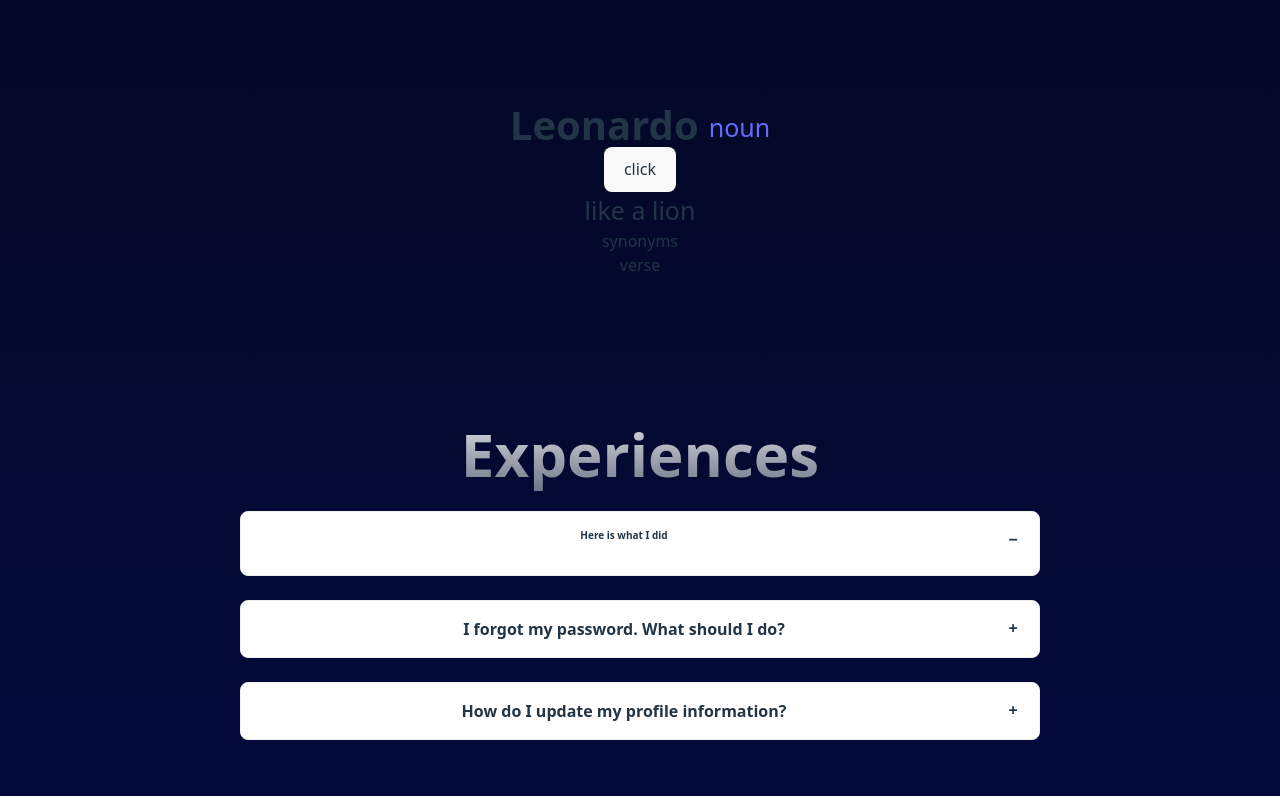
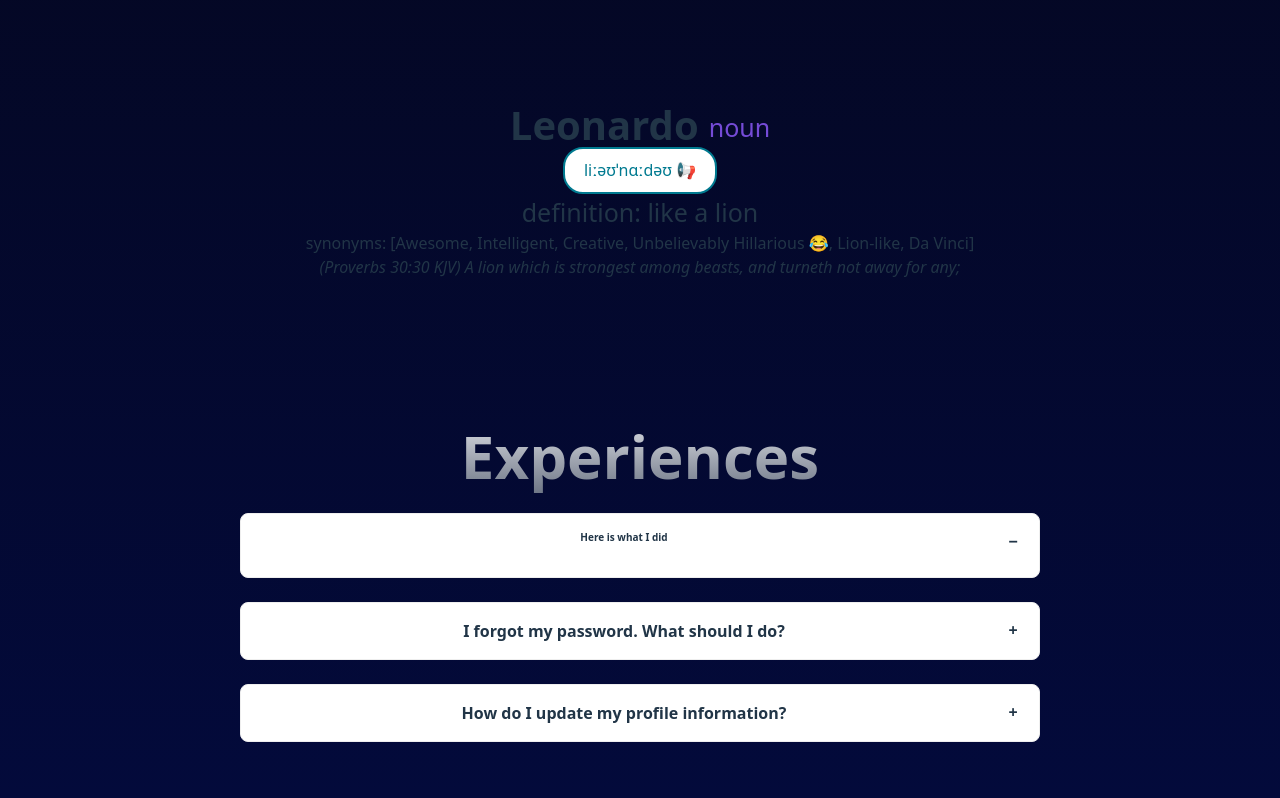
Before and after one commit to Tofudog/Personal-Website, a React (Vite) app: page / in a window 1280 px wide. Shown: the part 850-1648 px from the top of the page. Built offline with nearby package versions, Linux system fonts and the light colour scheme.

Commit message:
Complete easy outline of dictionary section

```diff
--- a/src/App.css
+++ b/src/App.css
@@ -148,6 +148,28 @@
   font-size: 25px;
 }
 
+.listen-bubble {
+  color: rgb(0, 122, 144);
+  background-color: white;
+  border-color: rgb(0, 122, 144);
+  border-width: 2px;
+  border-radius: 20px;
+}
+
+.listen-bubble:hover {
+  color: rgb(0, 122, 144);
+  background-color: rgb(223, 213, 213);
+}
+
+.listen-bubble:active {
+  color: white;
+  background-color: rgb(0, 122, 144);
+}
+
+.quote {
+  font-style: italic;
+}
+
 /* Sky container only covers top 30% */
 .sky {
     position: absolute;
--- a/src/components/Dictionary.jsx
+++ b/src/components/Dictionary.jsx
@@ -19,10 +19,15 @@ const Dictionary = () => {
             </a>
             </div>
             <div>
-            <button onClick={() => playAudio()}>click</button>
-            <h2>like a lion</h2>
-            <h3>synonyms</h3>
-            <h4 className="quote">verse</h4>
+            <button className="listen-bubble" onClick={() => playAudio()}>liːəʊˈnɑːdəʊ 📢</button>
+            <h2>definition: like a lion</h2>
+            <h3>synonyms:
+                [Awesome, Intelligent, Creative,
+                 Unbelievably Hillarious 😂, Lion-like, Da Vinci]
+            </h3>
+            <h4 className="quote">
+                (Proverbs 30:30 KJV) A lion which is strongest among beasts, and turneth not away for any;
+            </h4>
             </div>
         </div>
     </>
--- a/src/index.css
+++ b/src/index.css
@@ -30,6 +30,15 @@ a:hover {
 
 a:visited {
   color: #754bd7;
+}
+
+a > h2 {
+  color: #754bd7;
+}
+
+a > h2:hover {
+  color: #754bd7;
+  text-decoration: underline;
 }
 
 body {
```
